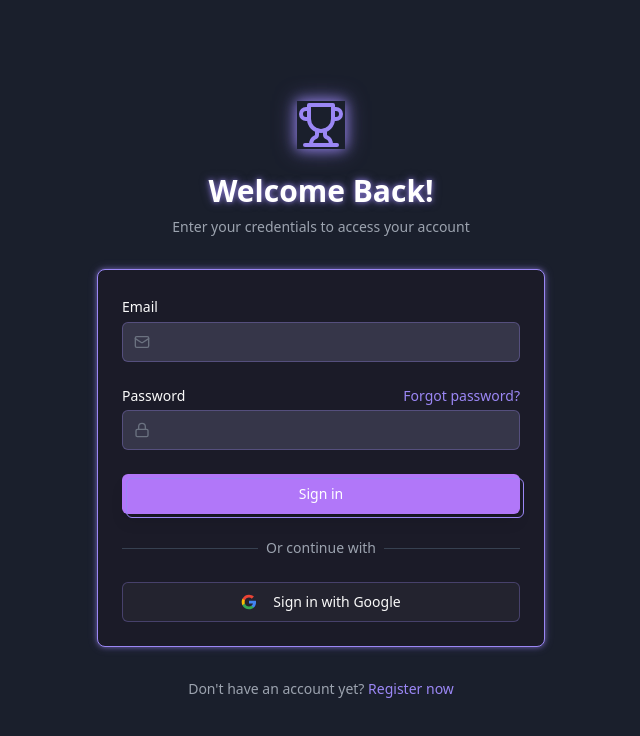
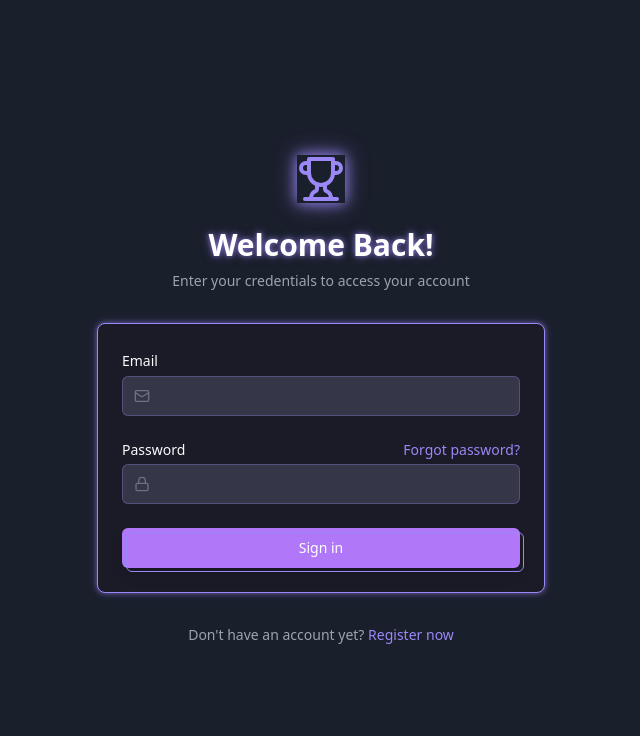
Before and after one commit to Nexaraapp/nexara-battle-arena, a React (Vite) app: page /login in a window 1280 px wide. Shown: the top 736 px of the page, without its empty margins (319-959 px from the left). Built offline with nearby package versions, Linux system fonts and the light colour scheme.

Commit message:
Remove Google sign-in and fix login
- Removed the Google sign-in option from the login page.
- Addressed the reported login issue.

```diff
--- a/src/pages/auth/Login.tsx
+++ b/src/pages/auth/Login.tsx
@@ -14,7 +14,6 @@ const Login = () => {
   const [email, setEmail] = useState("");
   const [password, setPassword] = useState("");
   const [isLoading, setIsLoading] = useState(false);
-  const [googleLoading, setGoogleLoading] = useState(false);
 
   useEffect(() => {
     // Check if already logged in
@@ -38,6 +37,8 @@ const Login = () => {
     setIsLoading(true);
 
     try {
+      console.log("Attempting login with:", { email });
+
       // Use Supabase authentication
       const { data, error } = await supabase.auth.signInWithPassword({
         email,
@@ -50,12 +51,15 @@ const Login = () => {
           toast.error("Please verify your email address first.");
         } else if (error.message.includes("Invalid login")) {
           toast.error("Invalid email or password. Please try again.");
+        } else if (error.message.includes("Invalid API key")) {
+          toast.error("Authentication service error. Please try again later.");
         } else {
           toast.error(error.message);
         }
         return;
       }
 
+      console.log("Login successful:", data);
       toast.success("Login successful!");
 
       // Check if user has special role
@@ -88,29 +92,6 @@ const Login = () => {
       toast.error(error.message || "Login failed. Please check your credentials.");
     } finally {
       setIsLoading(false);
-    }
-  };
-
-  const handleGoogleLogin = async () => {
-    setGoogleLoading(true);
-
-    try {
-      const { error } = await supabase.auth.signInWithOAuth({
-        provider: 'google',
-        options: {
-          redirectTo: window.location.origin,
-        }
-      });
-
-      if (error) {
-        console.error("Google login error:", error);
-        toast.error(error.message || "Google login failed. Please try again.");
-      }
-    } catch (error: any) {
-      console.error("Google login error:", error);
-      toast.error(error.message || "Google login failed. Please try again.");
-    } finally {
-      setGoogleLoading(false);
     }
   };
 
@@ -180,49 +161,6 @@ const Login = () => {
             >
               {isLoading ? "Signing in..." : "Sign in"}
             </Button>
-
-            <div className="relative">
-              <div className="absolute inset-0 flex items-center">
-                <div className="w-full border-t border-gray-700"></div>
-              </div>
-              <div className="relative flex justify-center text-sm">
-                <span className="px-2 bg-card text-gray-400">Or continue with</span>
-              </div>
-            </div>
-
-            <Button
-              type="button"
-              variant="outline"
-              className="w-full flex items-center justify-center border-nexara-accent/30 hover:bg-nexara-accent/20"
-              onClick={handleGoogleLogin}
-              disabled={googleLoading}
-            >
-              {googleLoading ? (
-                "Connecting..."
-              ) : (
-                <>
-                  <svg className="h-5 w-5 mr-2" viewBox="0 0 24 24">
-                    <path
-                      d="M22.56 12.25c0-.78-.07-1.53-.2-2.25H12v4.26h5.92c-.26 1.37-1.04 2.53-2.21 3.31v2.77h3.57c2.08-1.92 3.28-4.74 3.28-8.09z"
-                      fill="#4285F4"
-                    />
-                    <path
-                      d="M12 23c2.97 0 5.46-.98 7.28-2.66l-3.57-2.77c-.98.66-2.23 1.06-3.71 1.06-2.86 0-5.29-1.93-6.16-4.53H2.18v2.84C3.99 20.53 7.7 23 12 23z"
-                      fill="#34A853"
-                    />
-                    <path
-                      d="M5.84 14.09c-.22-.66-.35-1.36-.35-2.09s.13-1.43.35-2.09V7.07H2.18C1.43 8.55 1 10.22 1 12s.43 3.45 1.18 4.93l2.85-2.22.81-.62z"
-                      fill="#FBBC05"
-                    />
-                    <path
-                      d="M12 5.38c1.62 0 3.06.56 4.21 1.64l3.15-3.15C17.45 2.09 14.97 1 12 1 7.7 1 3.99 3.47 2.18 7.07l3.66 2.84c.87-2.6 3.3-4.53 6.16-4.53z"
-                      fill="#EA4335"
-                    />
-                  </svg>
-                  Sign in with Google
-                </>
-              )}
-            </Button>
           </form>
         </div>
 
```
